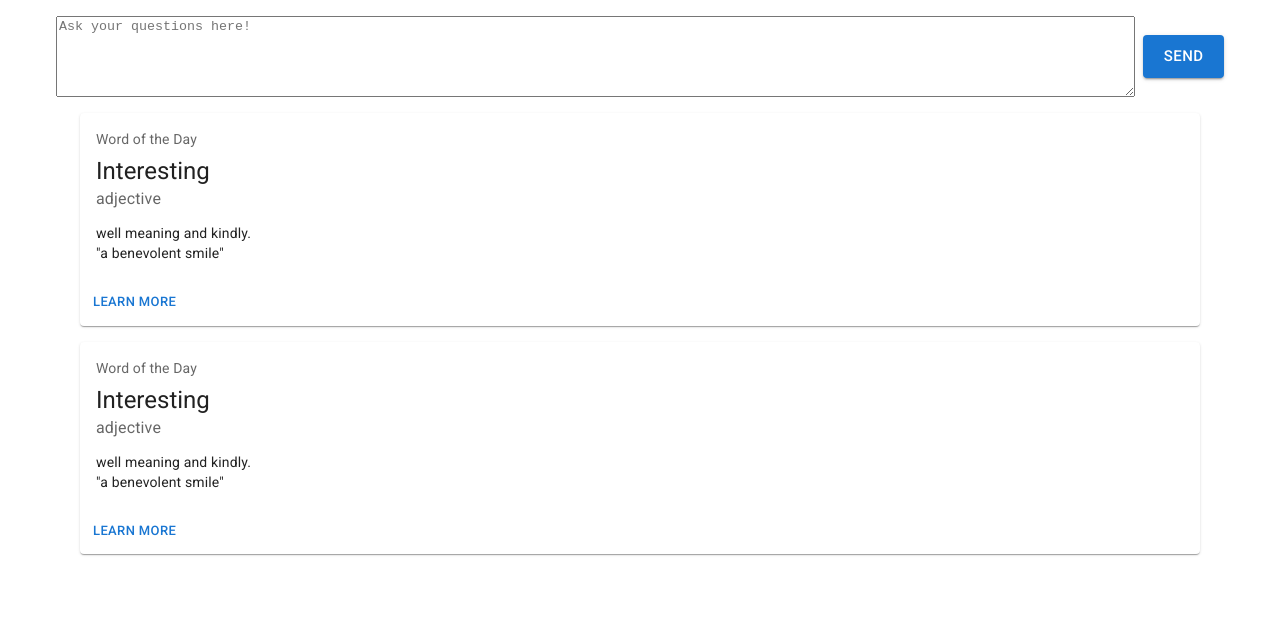
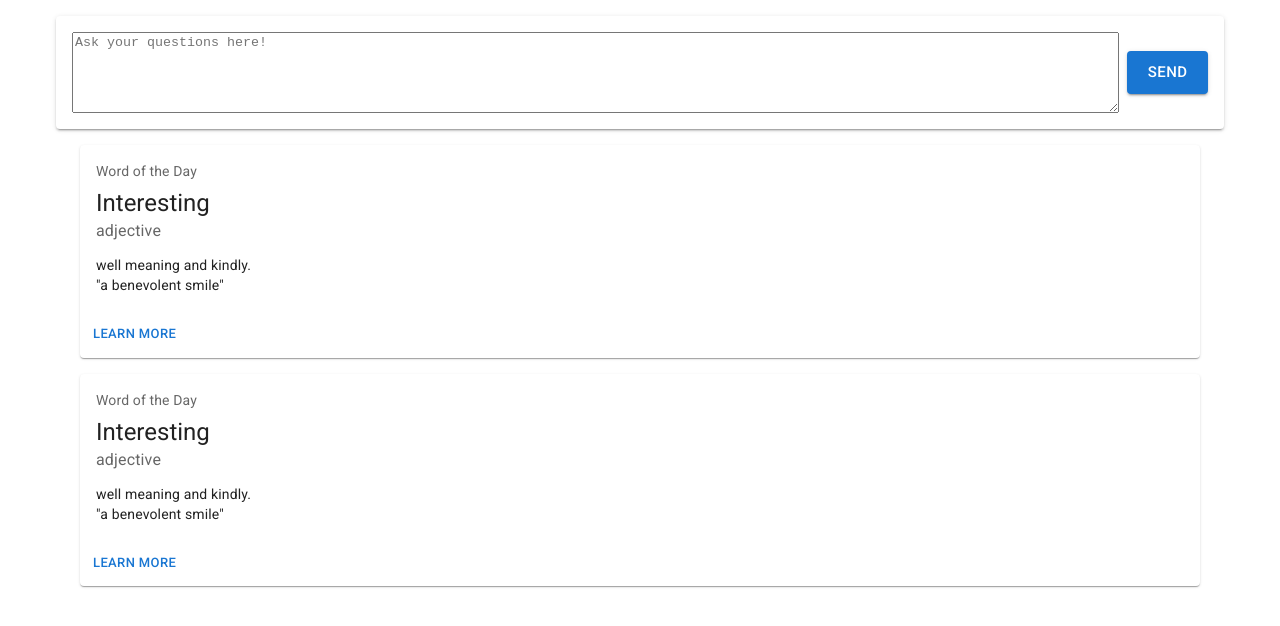
Before and after one commit to cwkang1998/qask, a React (Create React App) app in the folder frontend/: page / in a window 1280 px wide. Shown: the top 626 px of the page. Built offline with nearby package versions, Linux system fonts and the light colour scheme.

Commit message:
refactor: Extract ask question box into its own component

```diff
--- /dev/null
+++ b/frontend/src/components/QuestionBox.tsx
@@ -0,0 +1,32 @@
+import { Button, Paper, Stack, TextareaAutosize } from "@mui/material";
+
+export const QuestionBox = () => {
+  return (
+    <Paper elevation={2} style={{ padding: "16px" }}>
+      <Stack
+        spacing={1}
+        direction="row"
+        alignItems="center"
+        justifyContent="center"
+      >
+        <TextareaAutosize
+          style={{
+            width: "100%",
+          }}
+          minRows={5}
+          placeholder="Ask your questions here!"
+        />
+        <Button
+          variant="contained"
+          size="large"
+          style={{
+            minHeight: "100%",
+            height: "100%",
+          }}
+        >
+          Send
+        </Button>
+      </Stack>
+    </Paper>
+  );
+};
--- a/frontend/src/components/QuestionList.tsx
+++ b/frontend/src/components/QuestionList.tsx
@@ -1,4 +1,3 @@
-import React from "react";
 import {
   Button,
   Card,
--- a/frontend/src/pages/Room.tsx
+++ b/frontend/src/pages/Room.tsx
@@ -1,35 +1,12 @@
-import React from "react";
-import { Button, Container, Stack, TextareaAutosize } from "@mui/material";
+import { Container, Stack } from "@mui/material";
+import { QuestionBox } from "../components/QuestionBox";
 import { QuestionList } from "../components/QuestionList";
 
 export const Room = () => {
   return (
     <Container style={{ padding: "16px", height: "100%" }}>
       <Stack spacing={2}>
-        <Stack
-          spacing={1}
-          direction="row"
-          alignItems="center"
-          justifyContent="center"
-        >
-          <TextareaAutosize
-            style={{
-              width: "100%",
-            }}
-            minRows={5}
-            placeholder="Ask your questions here!"
-          />
-          <Button
-            variant="contained"
-            size="large"
-            style={{
-              height: "100%",
-            }}
-          >
-            Send
-          </Button>
-        </Stack>
-
+        <QuestionBox />
         <QuestionList />
       </Stack>
     </Container>
```
